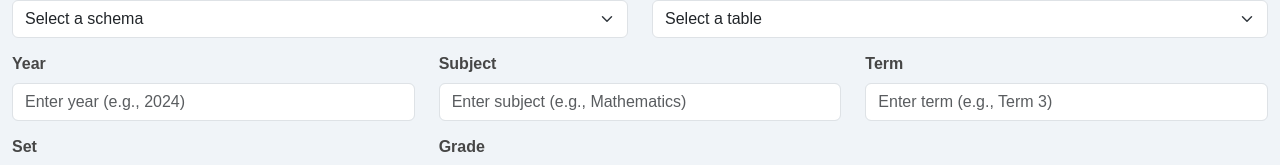
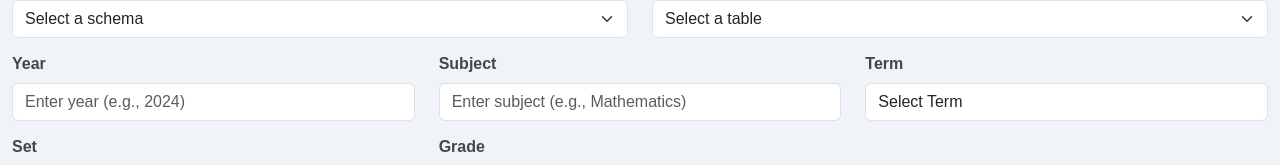
Before and after one commit to seleneecs/front-end, a React (Vite) app: page /resource/form in a window 1280 px wide. Shown: the part 190-355 px from the top of the page. Built offline with nearby package versions, Linux system fonts and the light colour scheme; no server answers.

Commit message:
select for term

```diff
--- a/src/components/ResourceForm/ResourceForm.jsx
+++ b/src/components/ResourceForm/ResourceForm.jsx
@@ -220,9 +220,22 @@ const ResourceForm = () => {
               </div>
 
               <div className="col-md-4 mb-3">
-                <label htmlFor="term" className="form-label"><strong>Term</strong></label>
-                <input type="text" className="form-control" id="term" name="term" value={formData.term} onChange={handleChange} placeholder="Enter term (e.g., Term 3)" required />
-              </div>
+              <label htmlFor="term" className="form-label"><strong>Term</strong></label>
+              <select
+                className="form-control"
+                id="term"
+                name="term"
+                value={formData.term}
+                onChange={handleChange}
+                required
+              >
+                <option value="">Select  Term</option>
+                <option value="Term 1">Term 1</option>
+                <option value="Term 2">Term 2</option>
+                <option value="Term 3">Term 3</option>
+              </select>
+            </div>
+
 
               <div className="col-md-4 mb-3">
                 <label htmlFor="set" className="form-label"><strong>Set</strong></label>
```
